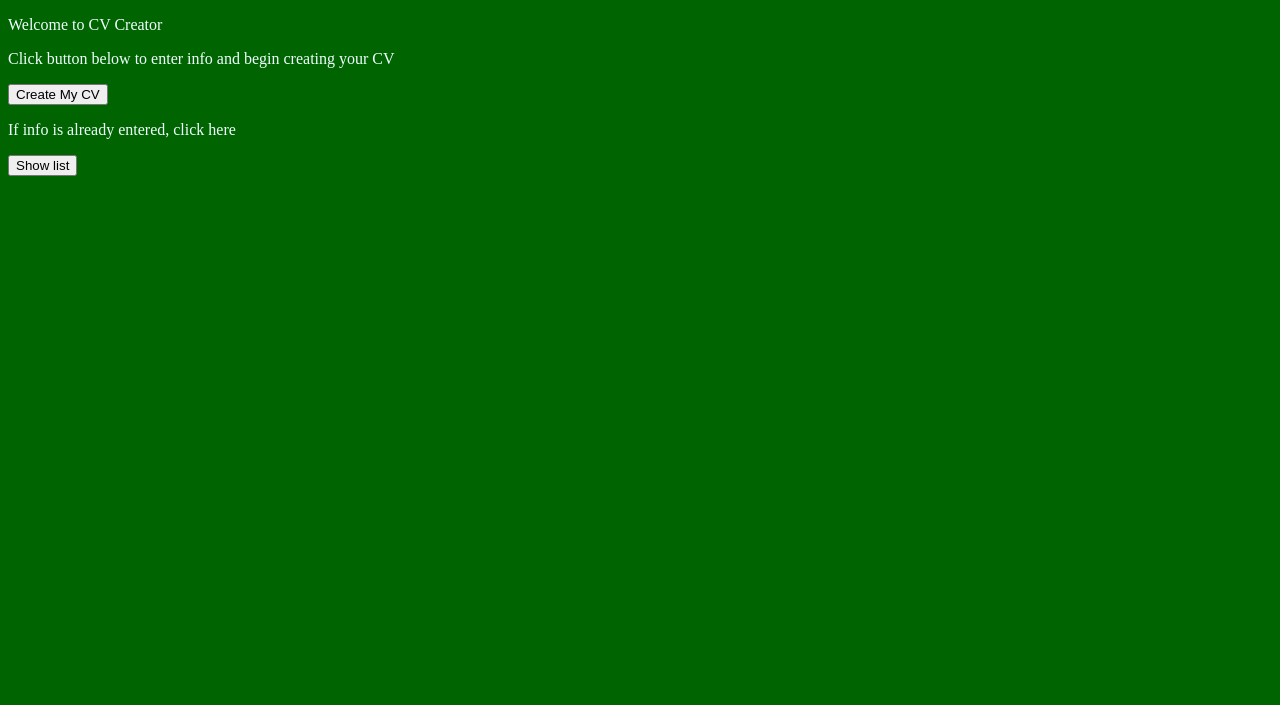
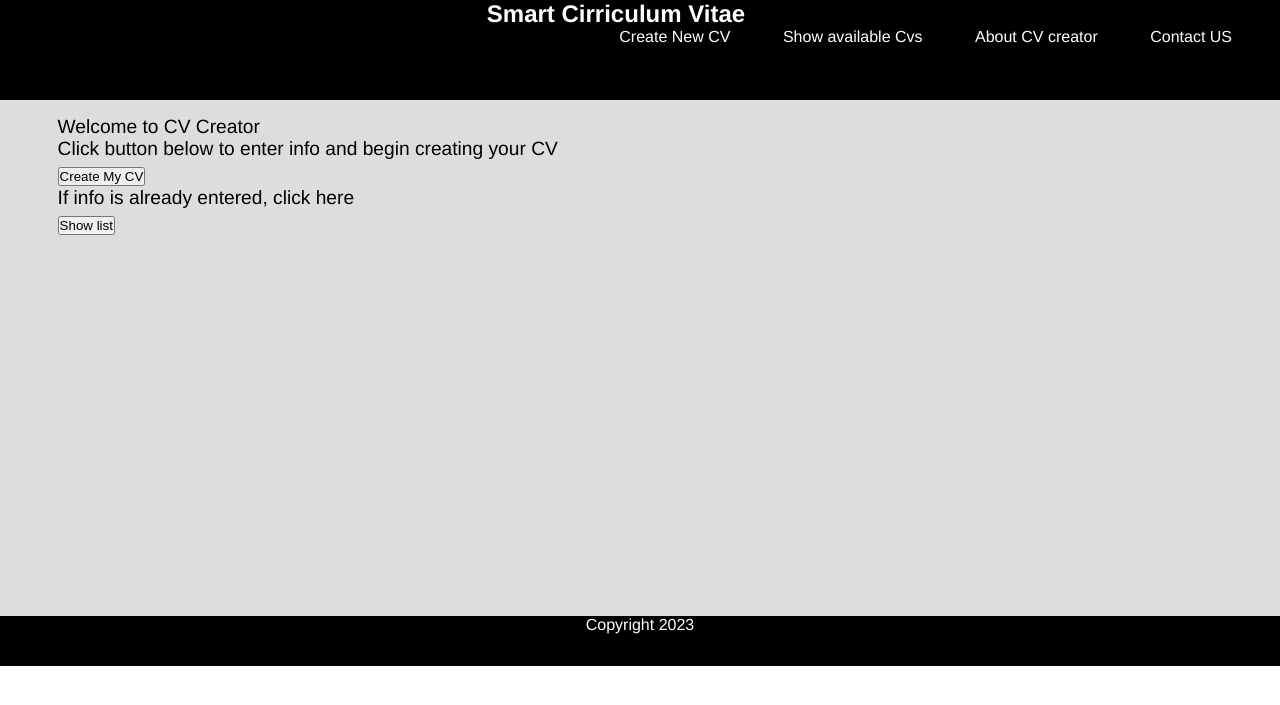
Before and after one commit to miceremwirigi/MasteringTheArt, a Django app: page / in a window 1280 px wide. Shown: the top 705 px of the page. Run offline with Django 4.2, Linux system fonts and the light colour scheme.

Commit message:
Added styling to pages and added navbar

```diff
--- a/PLP/Python/django/cvcreator/cv/settings.py
+++ b/PLP/Python/django/cvcreator/cv/settings.py
@@ -119,9 +119,9 @@ USE_TZ = True
 # https://docs.djangoproject.com/en/4.1/howto/static-files/
 
 STATIC_URL = "/static/"
-STATICFILES_DIRS = [os.path.join(BASE_DIR / "static/")
+STATICFILES_DIRS = [os.path.join(BASE_DIR / "static")
 
-]
+                    ]
 
 # Default primary key field type
 # https://docs.djangoproject.com/en/4.1/ref/settings/#default-auto-field
--- a/PLP/Python/django/cvcreator/cv/urls.py
+++ b/PLP/Python/django/cvcreator/cv/urls.py
@@ -20,13 +20,13 @@ from cvcreator.views import (
     createnewinfo,
     customerInfo,
     getDocument,
-    home,
+    cvcreator,
     # testDocument,
 )
 
 urlpatterns = [
     path("admin/", admin.site.urls),
-    path("", home, name='home'),
+    path("", cvcreator, name='cvcreator'),
     path("listcustomers", listCustomers, name='listCustomers'),
     path("createnewinfo/", createnewinfo, name='createnewinfo'),
     path("customerinfo/<pk>", customerInfo, name='customerInfo'),
--- a/PLP/Python/django/cvcreator/cvcreator/views.py
+++ b/PLP/Python/django/cvcreator/cvcreator/views.py
@@ -12,8 +12,8 @@ from docx import *
 from docx.shared import Inches
 
 
-def home(request):
-    return render(request, "home.html")
+def cvcreator(request):
+    return render(request, "cvcreator.html")
 
 # view to show members in the database
 
@@ -34,12 +34,16 @@ def createnewinfo(request):
         form = PersonalInfoForm(request.POST, request.FILES)
         if form.is_valid():
             form.save()
-            return redirect(reverse("/"))
+            return HttpResponseRedirect(reverse("cvcreator"))
 
     context = {
         "form": form,
     }
     return render(request, "createnewinfo.html", context)
+
+
+def deleteCustomer(request, pk):
+    customer = PersonalInfo.objects.filter(id == pk)
 
 # Show details of all information of specific customers, e.g., name, ID, phone etc.
 
--- a/PLP/Python/django/cvcreator/static/css/index.css
+++ b/PLP/Python/django/cvcreator/static/css/index.css
@@ -1,15 +1,81 @@
-body {
-  background-color: darkgreen;
-  text-decoration-color: azure;
-  color: azure;
+ * {
+  margin: 0;
+  padding: 0;
+  box-sizing: border-box;
 }
 
+/* whole page format */
 .bodycontent {
-  background-color: darkgreen;
-  text-decoration-color: azure;
-  color: azure;
+  background-color: #DDDDDD;
+  text-decoration-color: darkblue;
+  height: auto;
+  font-family: 'Comic Sans', 'Helvetica', 'Arial', sans-serif;
 }
 
-.centre {
-  text-align:centre
+/* Header formats */
+.bodycontent .header {
+  min-height: 100px;
+  background-color: black;
+  color: #fff;
+  margin-bottom: 1em;
+  padding-right: 3em;
 }
+
+.header-title{
+  text-align: center;
+  font-size: 1.5em;
+  font-weight: bold;
+}
+
+.navbar ul {
+  text-align: right;
+}
+
+.navbar ul li{
+  display: inline-block;
+  margin-left: 3em;
+}
+
+
+li a {
+  text-decoration: none;
+  color: #fff;
+  font-size: 1em;
+}
+
+.nobull {
+  list-style-type: none;
+}
+
+/* Section formats */
+.bodycontent .section{
+  min-height: 500px;
+  font-size: 1.2em;
+  margin-left: 3em;
+}
+
+table {
+  width: 50%;
+
+}
+
+a {
+  text-decoration: none;
+  font-size: 1.2em;
+}
+
+a:hover{
+  color: red;
+  margin: 5px;
+  background-color: rgba(0,255,255,0.3);
+}
+
+
+/* Footer Styles */
+.bodycontent .footer {
+  min-height: 50px;
+  background-color: black;
+  color: #fff;
+  text-align: center;
+
+}
--- a/PLP/Python/django/cvcreator/templates/base.html
+++ b/PLP/Python/django/cvcreator/templates/base.html
@@ -1,3 +1,4 @@
+{% load static %}
 <!DOCTYPE html>
 <html lang="en">
   <head>
@@ -16,10 +17,23 @@
       type="text/css"
       href="{% static 'css/index.css' %}"
     />
-    <title>Quick CV</title>
+    <title>Cyber Tool</title>
   </head>
   <body>
-    <div id="bodycontent" class="bodycontent">
+    <div class="bodycontent">
+      <div class="header">
+        <p class="header-title">Smart Cirriculum Vitae</p>
+        <div class="navbar">
+          <ul class="nobull">
+            <li><a href="{% url 'cvcreator' %}">Create New CV</a></li>
+            <li><a href="{% url 'listCustomers' %}">Show available Cvs</a></li>
+            <li>About CV creator</li>
+            <li>Contact US</li>
+          </ul>
+        </div>
+      </div>
+
+      <div class="section">
         {% block content %}
         <form action="" method="POST" enctype="multipart/form-data">
           {% csrf_token %}
@@ -29,5 +43,11 @@
 
         {% endblock content %}
       </div>
+      <div class="footer">
+        <p>
+          Copyright 2023
+        </p>
+      </div>
+    </div>
   </body>
 </html>
--- /dev/null
+++ b/PLP/Python/django/cvcreator/templates/cvcreator.html
@@ -0,0 +1,26 @@
+{% extends "base.html" %}
+{%block content%}
+
+<div class="welcome">
+    <div>
+        <p> Welcome to CV Creator </p>
+    </div>
+    <div>
+        <p>
+            Click button below to enter info and begin creating your CV
+        </p>
+
+        <a href="{% url 'createnewinfo' %}"><button type="button"> Create My CV </button></a>
+
+        <p>
+            If info is already entered, click here
+        </p>
+
+        <a href="{% url 'listCustomers' %}"><button type="button"> Show list</button></a>
+    </div>
+
+
+    <div></div>
+</div>
+
+{%endblock content%}
--- a/PLP/Python/django/cvcreator/templates/home.html
+++ /dev/null
@@ -1,18 +0,0 @@
-{% extends "base.html" %}
-{%block content%}
-
-<div class="welcome">
-    <div>
-        <p> Welcome to CV Creator </p>
-    </div>
-    <div>
-
-    </div>
-    <p> Click button below to enter info and begin creating your CV  </p>
-    <a href="/createnewinfo"><button type="button"> Create My CV </button></a>
-    <p> If info is already entered, click here  </p>
-    <a href="/listcustomers"><button type="button"> Show list</button></a>
-    <div></div>
-</div>
-
-{%endblock content%}
--- a/PLP/Python/django/cvcreator/templates/listcustomers.html
+++ b/PLP/Python/django/cvcreator/templates/listcustomers.html
@@ -4,7 +4,7 @@
   <p margin="10px">
     {% for entry in members %} {{entry.name}} {{entry.idNumber}}
     <p></p>
-      <button><a color=red href="customerinfo/{{entry.idNumber}}"> Details </a></button>
+      <button><a href="customerinfo/{{entry.idNumber}}"> Details </a></button>
     <p></p>
     {% endfor %}
   </p>
```
Also changed, not shown: PLP/Python/django/cvcreator/templates/customerinfo.html (+8 -5 lines). Lines whose indentation alone changed are shown as unchanged.
